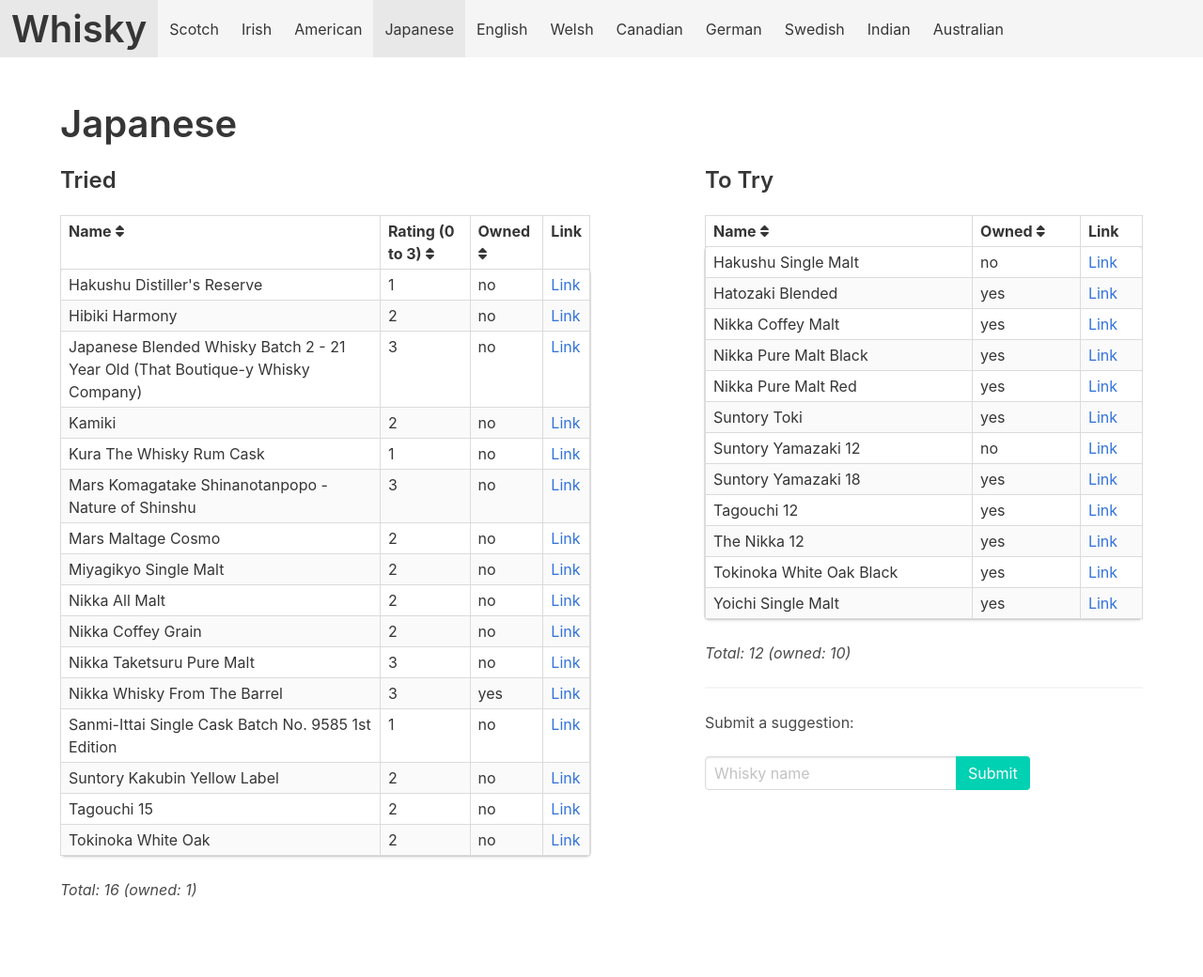
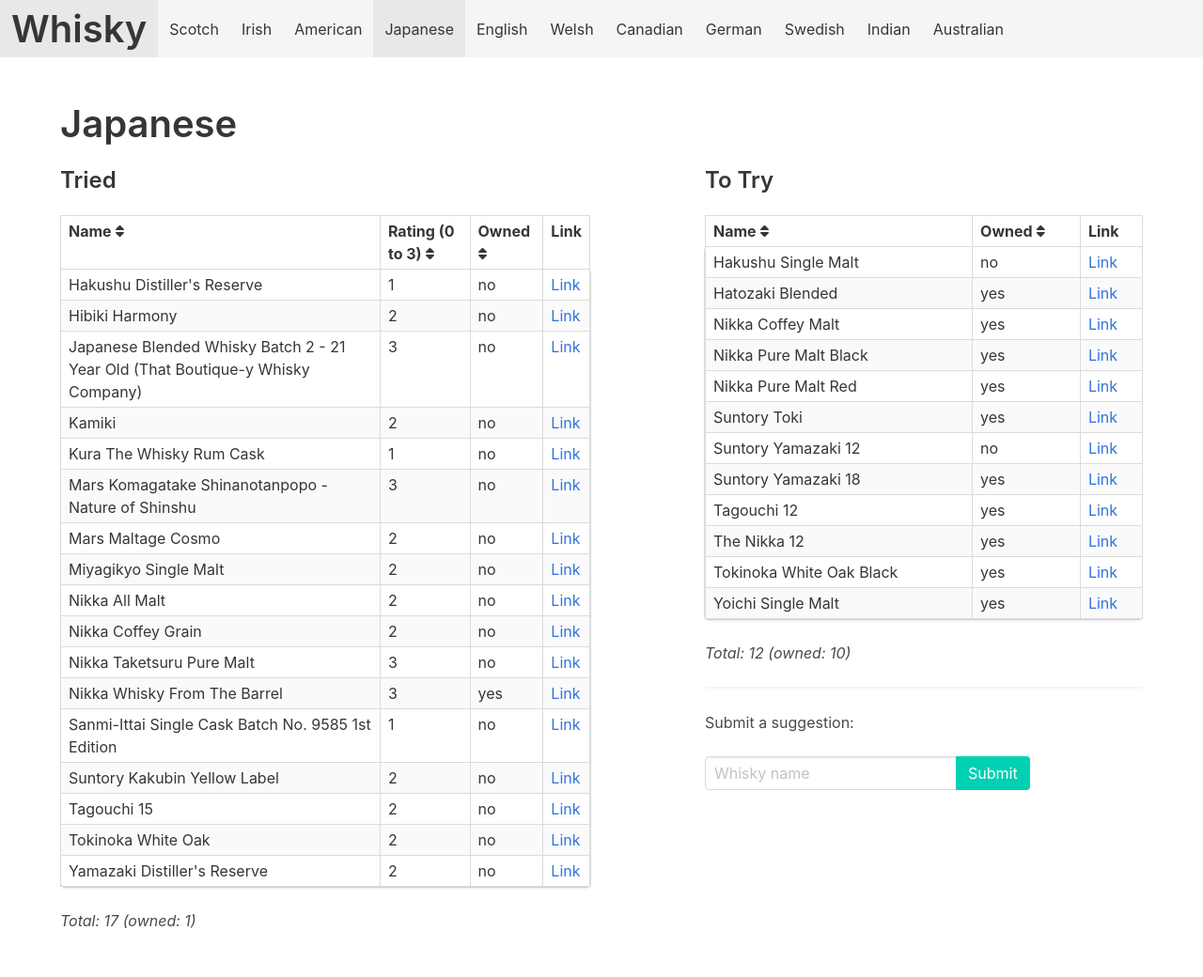
Before and after one commit to grega/whisky, a Jekyll site: the page built from japanese.html, in a window 1280 px wide. Shown: the whole page at 94% size. Built offline with Jekyll 4.4.1, drawn with Linux system fonts in a browser that asks for light colours; nearby versions of some CDN libraries; before the commit the page ends 1007 px from its top, so only the background shows below that.

Commit message:
Update tried.yml

```diff
--- a/_data/japanese/tried.yml
+++ b/_data/japanese/tried.yml
@@ -46,3 +46,6 @@
 
 - name: Kura The Whisky Rum Cask
   rating: 1
+
+- name: Yamazaki Distiller's Reserve
+  rating: 2
```
